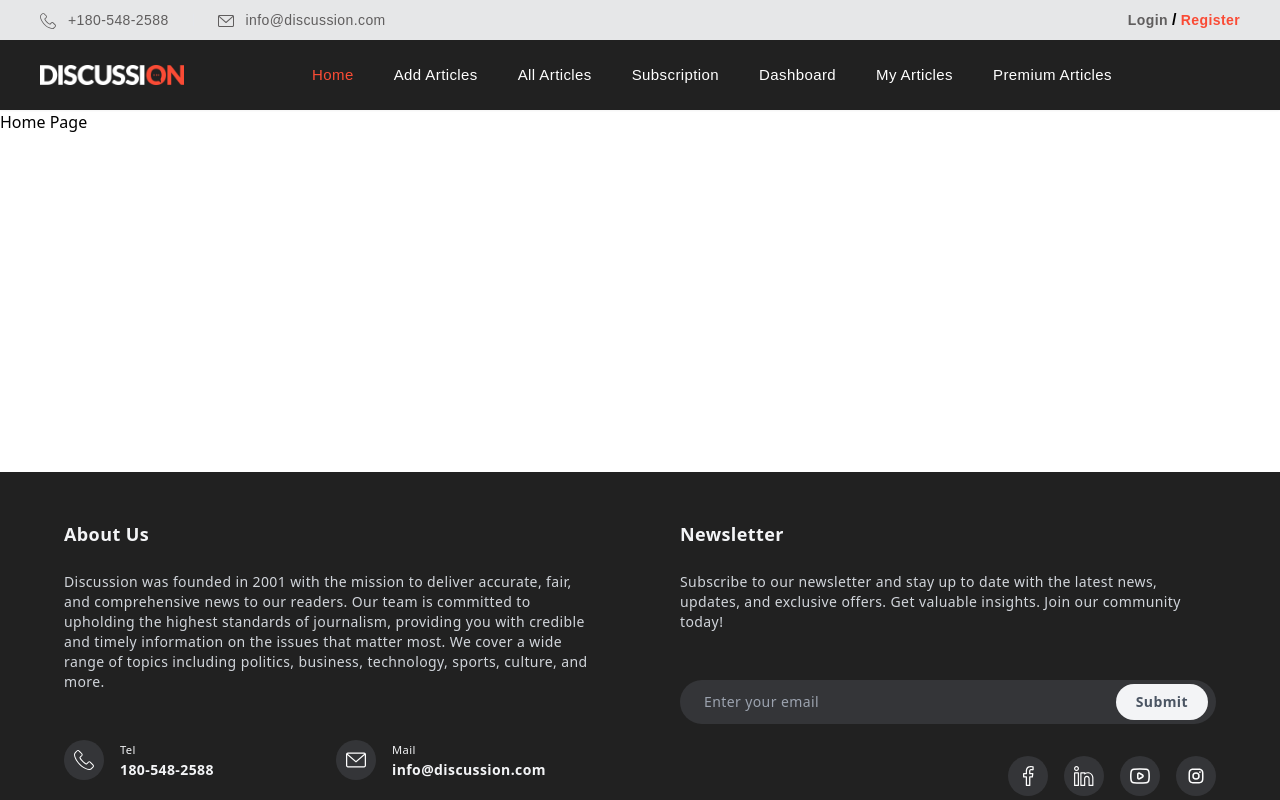
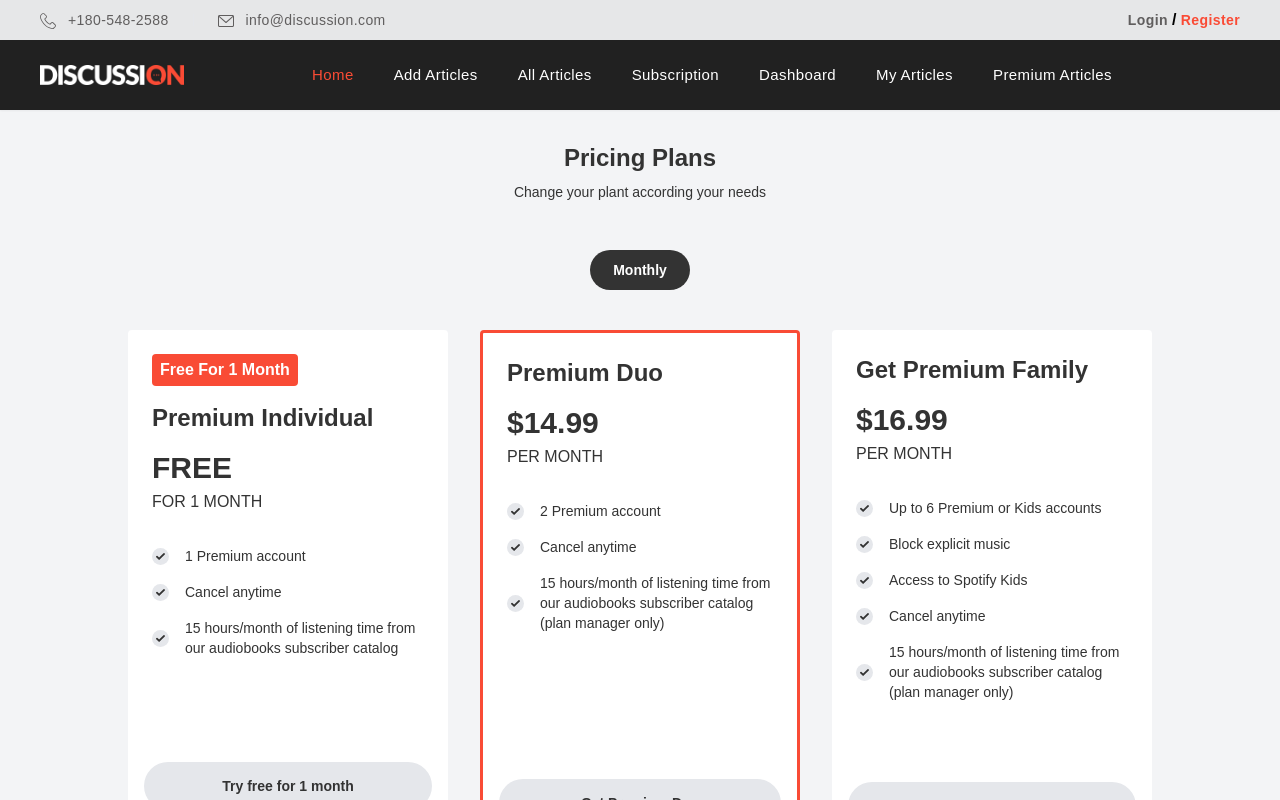
Before and after one commit to 44fahadhasan/b9a12-client-side-44fahadhasan, a React (Vite) app in the folder b9a12-client-side-44fahadhasan/: page / in a window 1280 px wide. Shown: the top 800 px of the page. Built offline with nearby package versions, Linux system fonts and the light colour scheme; no server answers.

Commit message:
added priceing plans section of home page

```diff
--- /dev/null
+++ b/b9a12-client-side-44fahadhasan/src/components/ContainerBox/ContainerBox.jsx
@@ -0,0 +1,11 @@
+import PropTypes from "prop-types";
+
+const ContainerBox = ({ children }) => {
+  return <section className="container w-[87%] mx-auto">{children}</section>;
+};
+
+ContainerBox.propTypes = {
+  children: PropTypes.node,
+};
+
+export default ContainerBox;
--- a/b9a12-client-side-44fahadhasan/src/main.jsx
+++ b/b9a12-client-side-44fahadhasan/src/main.jsx
@@ -9,13 +9,13 @@ import routes from "./routes/Route";
 
 ReactDOM.createRoot(document.getElementById("root")).render(
   <React.StrictMode>
-    <div className="max-w-screen-2xl">
+    <>
       <AuthProvider>
         <LogoutProvider>
           <RouterProvider router={routes} />
           <Tost />
         </LogoutProvider>
       </AuthProvider>
-    </div>
+    </>
   </React.StrictMode>
 );
--- /dev/null
+++ b/b9a12-client-side-44fahadhasan/src/pages/mainPages/HomePage/HomeContainer/HomeContainer.jsx
@@ -0,0 +1,11 @@
+import PricePlans from "../PricePlans/PricePlans";
+
+const HomeContainer = () => {
+  return (
+    <div className="bg-[E6E7E8]">
+      <PricePlans />
+    </div>
+  );
+};
+
+export default HomeContainer;
--- a/b9a12-client-side-44fahadhasan/src/pages/mainPages/HomePage/HomePage.jsx
+++ /dev/null
@@ -1,5 +0,0 @@
-const HomePage = () => {
-  return <div>Home Page</div>;
-};
-
-export default HomePage;
--- /dev/null
+++ b/b9a12-client-side-44fahadhasan/src/pages/mainPages/HomePage/PricePlans/PriceCard/PriceCard.jsx
@@ -0,0 +1,83 @@
+import PropTypes from "prop-types";
+import { Link } from "react-router-dom";
+
+const PriceCard = ({
+  badge,
+  tittle,
+  price,
+  priceLabel,
+  lists,
+  bntTxt,
+  footerTxt,
+  border,
+}) => {
+  return (
+    <div
+      className={`bg-white hover:outline outline-[#F94B35]  rounded relative overflow-hidden transition-all flex flex-col ${
+        border ? "border-[3px] outline-0" : ""
+      } justify-between border-[#F94B35]`}
+    >
+      <div className="p-6 pb-20">
+        <div className="text-left">
+          {badge && (
+            <span className="bg-[#F94B35] text-white inline-block text-center px-2 py-1 rounded text-md font-semibold mb-4">
+              {badge}
+            </span>
+          )}
+          <h4 className="text-2xl mb-4 font-semibold">{tittle}</h4>
+          <h3 className="text-3xl font-semibold">{price}</h3>
+          <h3 className="text-base font-medium mt-1">{priceLabel}</h3>
+        </div>
+        <div className="mt-8">
+          <ul className="space-y-4">
+            {lists?.map((list, idx) => (
+              <li key={idx} className="flex items-center text-sm">
+                <div>
+                  <svg
+                    xmlns="http://www.w3.org/2000/svg"
+                    width="17"
+                    className="mr-4 bg-gray-200 fill-[#333] rounded-full p-[3px]"
+                    viewBox="0 0 24 24"
+                  >
+                    <path
+                      d="M9.707 19.121a.997.997 0 0 1-1.414 0l-5.646-5.647a1.5 1.5 0 0 1 0-2.121l.707-.707a1.5 1.5 0 0 1 2.121 0L9 14.171l9.525-9.525a1.5 1.5 0 0 1 2.121 0l.707.707a1.5 1.5 0 0 1 0 2.121z"
+                      data-original="#000000"
+                    />
+                  </svg>
+                </div>
+                {list?.name}
+              </li>
+            ))}
+          </ul>
+        </div>
+      </div>
+
+      <div className="">
+        <div className="w-[90%]  mx-auto">
+          <Link to="Subscription">
+            <button className="w-full rounded-full px-2 h-12 text-sm font-semibold text-[#333] bg-gray-200">
+              {bntTxt}
+            </button>
+          </Link>
+        </div>
+
+        <div className="pb-5">
+          <p className="text-sm mt-4 text-center">{footerTxt}</p>
+        </div>
+      </div>
+    </div>
+  );
+};
+
+PriceCard.propTypes = {
+  badge: PropTypes.string,
+  tittle: PropTypes.string,
+  price: PropTypes.string,
+  priceLabel: PropTypes.string,
+  lists: PropTypes.array,
+  bntTxt: PropTypes.string,
+  footerTxt: PropTypes.string,
+  border: PropTypes.string,
+};
+
+export default PriceCard;
--- /dev/null
+++ b/b9a12-client-side-44fahadhasan/src/pages/mainPages/HomePage/PricePlans/PricePlans.jsx
@@ -0,0 +1,81 @@
+import PriceCard from "./PriceCard/PriceCard";
+
+const tableOne = [
+  { name: "1 Premium account" },
+  { name: "Cancel anytime" },
+  {
+    name: "15 hours/month of listening time from our audiobooks subscriber catalog",
+  },
+];
+
+const tableTwo = [
+  { name: "2 Premium account" },
+  { name: "Cancel anytime" },
+  {
+    name: "15 hours/month of listening time from our audiobooks subscriber catalog (plan manager only)",
+  },
+];
+
+const tableThree = [
+  { name: "Up to 6 Premium or Kids accounts" },
+  { name: "Block explicit music" },
+  { name: "Access to Spotify Kids" },
+  { name: "Cancel anytime" },
+  {
+    name: "15 hours/month of listening time from our audiobooks subscriber catalog (plan manager only)",
+  },
+];
+
+const PricePlans = () => {
+  return (
+    <div className="font-[sans-serif] text-[#333] bg-gray-100 px-4 py-8">
+      <div className="max-w-5xl mx-auto">
+        <div className="text-center">
+          <h2 className="text-2xl font-bold mb-2">Pricing Plans</h2>
+          <p className="text-sm">Change your plant according your needs</p>
+        </div>
+        <div className="flex mx-auto mt-12 bg-white rounded-full max-w-[100px]">
+          <button className="text-white font-semibold w-full text-sm bg-[#333] py-2.5 px-4 rounded-full">
+            Monthly
+          </button>
+        </div>
+        <div className="grid lg:grid-cols-3 md:grid-cols-2 gap-8 mt-10 max-md:max-w-sm max-md:mx-auto">
+          <PriceCard
+            badge={"Free For 1 Month"}
+            tittle={"Premium Individual"}
+            price={"FREE"}
+            priceLabel={"FOR 1 MONTH"}
+            lists={tableOne}
+            bntTxt={"Try free for 1 month"}
+            footerTxt={
+              "Free for 1 month, then $10.99 per month after. Offer only available if you haven't tried Premium before. Terms apply."
+            }
+          />
+          <PriceCard
+            tittle={"Premium Duo"}
+            price={"$14.99"}
+            priceLabel={"PER MONTH"}
+            lists={tableTwo}
+            bntTxt={"Get Premium Duo"}
+            footerTxt={
+              "For couples who reside at the same address. Terms apply."
+            }
+            border={"true"}
+          />
+          <PriceCard
+            tittle={"Get Premium Family"}
+            price={"$16.99"}
+            priceLabel={"PER MONTH"}
+            lists={tableThree}
+            bntTxt={"Get Premium Family"}
+            footerTxt={
+              "For up to 6 family members residing at the same address. Terms apply."
+            }
+          />
+        </div>
+      </div>
+    </div>
+  );
+};
+
+export default PricePlans;
--- a/b9a12-client-side-44fahadhasan/src/pages/mainPages/shared/Footer/Footer.jsx
+++ b/b9a12-client-side-44fahadhasan/src/pages/mainPages/shared/Footer/Footer.jsx
@@ -1,18 +1,20 @@
 import { Link } from "react-router-dom";
+import ContainerBox from "../../../../components/ContainerBox/ContainerBox";
 
 const Footer = () => {
   return (
     <footer className="font-sans tracking-wide bg-[#212121] py-12 px-16">
+      <ContainerBox>
         <div className="grid max-md-grid-cols-1 lg:grid-cols-2 gap-20">
           <div>
             <h4 className="text-gray-100 font-bold text-lg">About Us</h4>
             <p className="text-sm mt-6 text-gray-300">
-            Discussion was founded in 2001 with the mission to deliver accurate,
-            fair, and comprehensive news to our readers. Our team is committed
-            to upholding the highest standards of journalism, providing you with
-            credible and timely information on the issues that matter most. We
-            cover a wide range of topics including politics, business,
-            technology, sports, culture, and more.
+              Discussion was founded in 2001 with the mission to deliver
+              accurate, fair, and comprehensive news to our readers. Our team is
+              committed to upholding the highest standards of journalism,
+              providing you with credible and timely information on the issues
+              that matter most. We cover a wide range of topics including
+              politics, business, technology, sports, culture, and more.
             </p>
 
             <ul className="grid sm:grid-cols-2 mt-12 gap-2">
@@ -63,8 +65,8 @@ const Footer = () => {
             <h4 className="text-gray-100 font-bold text-lg">Newsletter</h4>
             <p className="text-sm mt-6 text-gray-300">
               Subscribe to our newsletter and stay up to date with the latest
-            news, updates, and exclusive offers. Get valuable insights. Join our
-            community today!
+              news, updates, and exclusive offers. Get valuable insights. Join
+              our community today!
             </p>
 
             <div className="bg-[#343538] flex px-2 py-1 rounded-full mt-12">
@@ -194,6 +196,7 @@ const Footer = () => {
             All Rights Reserved.
           </p>
         </div>
+      </ContainerBox>
     </footer>
   );
 };
--- a/b9a12-client-side-44fahadhasan/src/routes/Route.jsx
+++ b/b9a12-client-side-44fahadhasan/src/routes/Route.jsx
@@ -1,7 +1,8 @@
 import { createBrowserRouter } from "react-router-dom";
 import MainLayout from "../layouts/MainLayout";
 import ErrorPage from "../pages/commonPages/ErrorPage/ErrorPage";
-import HomePage from "../pages/mainPages/HomePage/HomePage";
+// import HomePage from "../pages/mainPages/HomePage/HomePage";
+import HomeContainer from "../pages/mainPages/HomePage/HomeContainer/HomeContainer";
 import LoginPage from "../pages/mainPages/LoginPage/LoginPage";
 import RegisterPage from "../pages/mainPages/RegisterPage/RegisterPage";
 
@@ -14,7 +15,7 @@ const routes = createBrowserRouter([
     children: [
       {
         index: true,
-        element: <HomePage />,
+        element: <HomeContainer />,
       },
       {
         path: "login",
```
Lines whose indentation alone changed are shown as unchanged.
